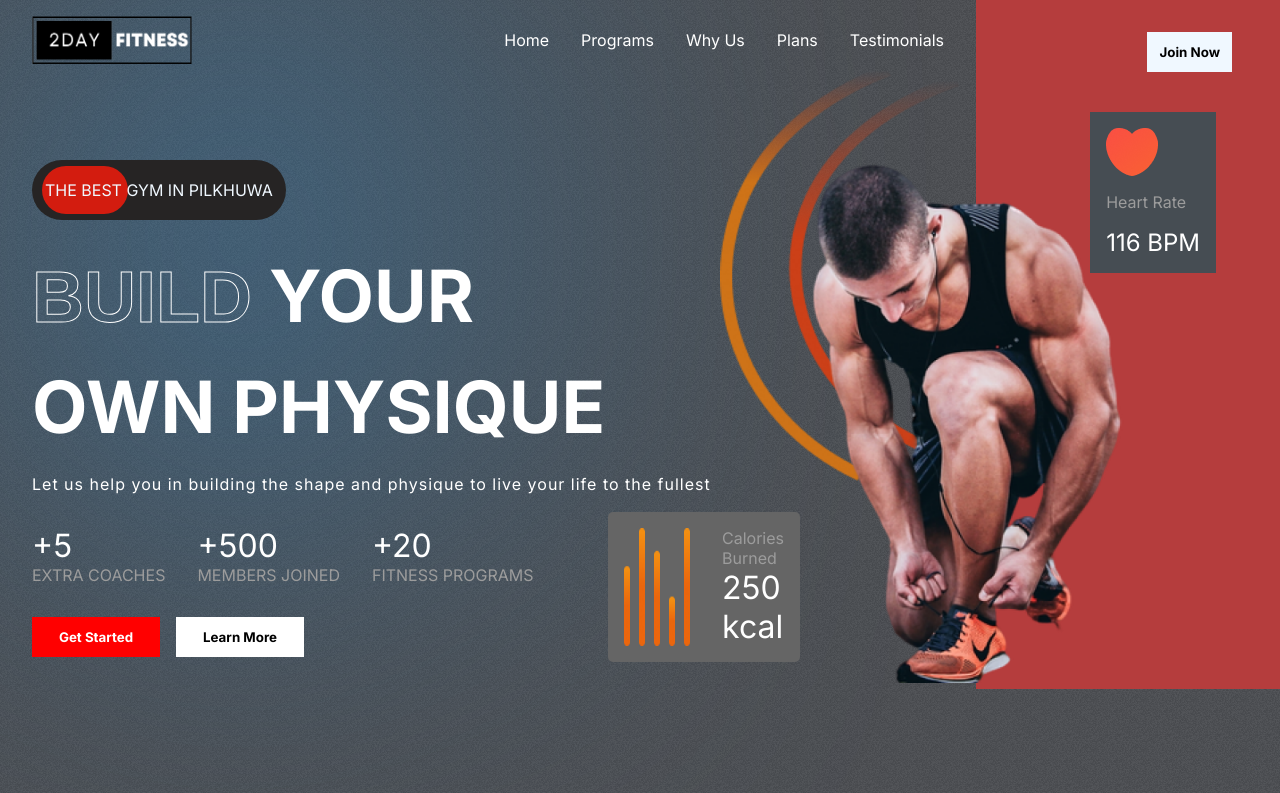
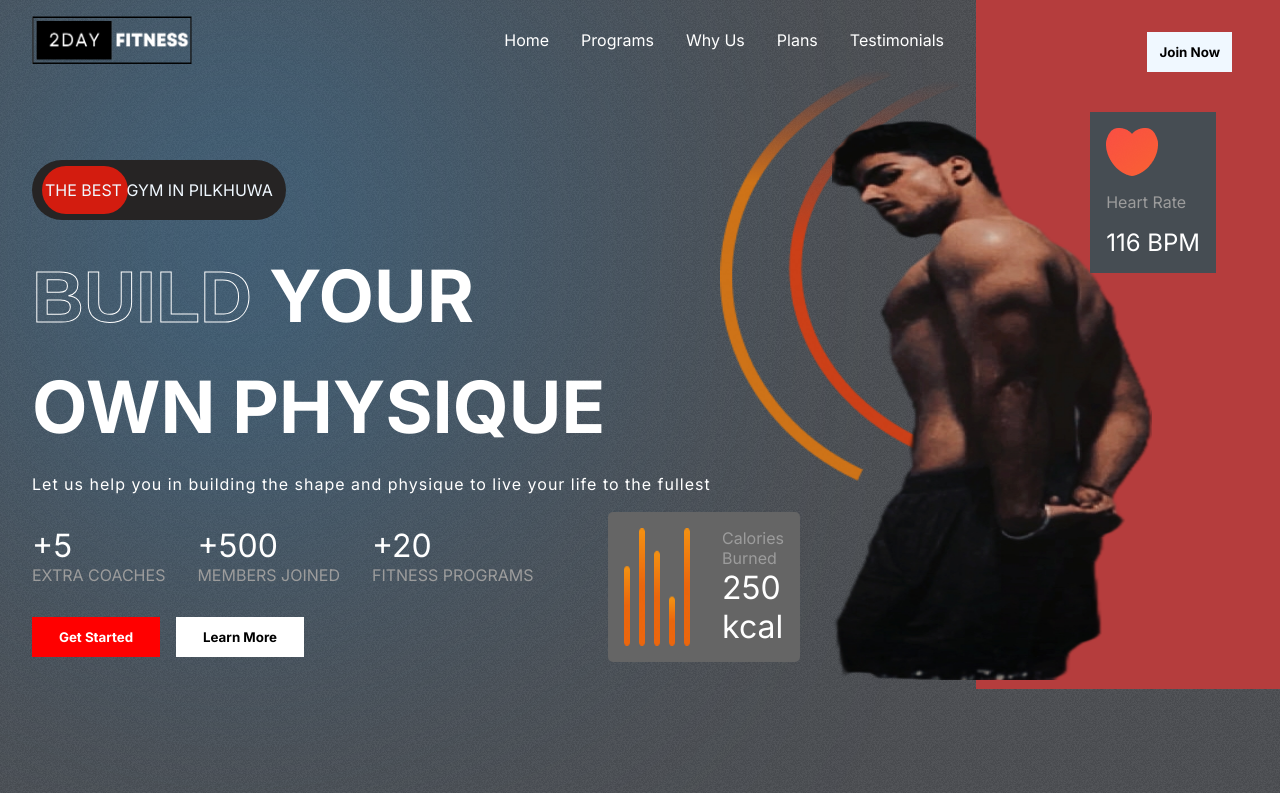
Before and after one commit to Preet-Chaudhary/2-day-fitness, a React (Vite) app: page / in a window 1280 px wide. Shown: the top 793 px of the page. Built offline with nearby package versions, Linux system fonts and the light colour scheme.

Commit message:
added new photo

```diff
--- a/src/data/Hero.css
+++ b/src/data/Hero.css
@@ -115,9 +115,10 @@
 }
 .hero-image {
   position: absolute;
-  top: 10rem;
+  top: 7.5rem;
   right: 8rem;
-  width: 23rem;
+  width: 20rem;
+  height: 35rem;
 }
 .hero-back {
   position: absolute;
```
Also changed, not shown: src/assets/hero_image.png.
